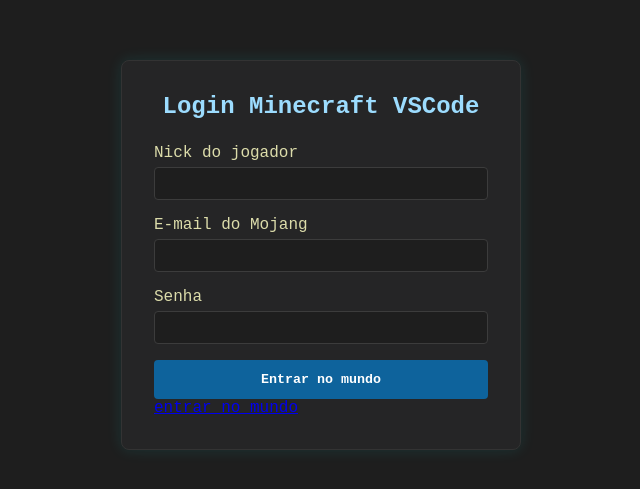
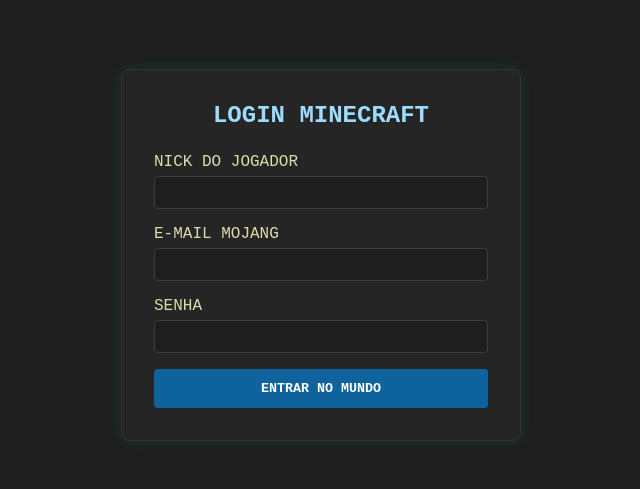
Before and after one commit to adryangabrielcesar/abvcsv, a plain HTML site: page index.html in a window 1280 px wide. Shown: the part 145-634 px from the top of the page, without its empty margins (319-959 px from the left). Drawn offline with Linux system fonts and the light colour scheme.

Commit message:
Update index.html

```diff
--- a/index.html
+++ b/index.html
@@ -4,26 +4,28 @@
   <meta charset="UTF-8" />
   <meta name="viewport" content="width=device-width, initial-scale=1.0" />
   <title>Login - Minecraft</title>
+  <link href="https://fonts.googleapis.com/css2?family=Press+Start+2P&display=swap" rel="stylesheet">
   <link rel="stylesheet" href="style.css">
 </head>
 <body>
   <div class="container">
-    <h1>Login Minecraft VSCode</h1>
-    <form>
-      <label for="nick">Nick do jogador</label>
+    <h1>LOGIN MINECRAFT</h1>
+    <form id="loginForm">
+      <label for="nick">NICK DO JOGADOR</label>
       <input type="text" id="nick" name="nick" required />
 
-      <label for="email">E-mail do Mojang</label>
+      <label for="email">E-MAIL MOJANG</label>
       <input type="email" id="email" name="email" required />
 
-      <label for="senha">Senha</label>
+      <label for="senha">SENHA</label>
       <input type="password" id="senha" name="senha" required />
 
-      <button type="submit">Entrar no mundo</button>
+      <button type="button" id="loginButton">ENTRAR NO MUNDO</button>
     </form>
 
-    <a href="abc.html">entrar no mundo</a>
 
   </div>
+
+  <script src="script.js"></script>
 </body>
 </html>
```
